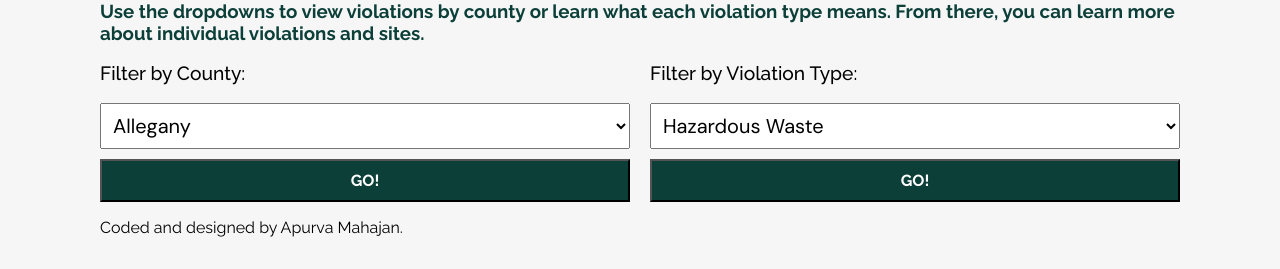
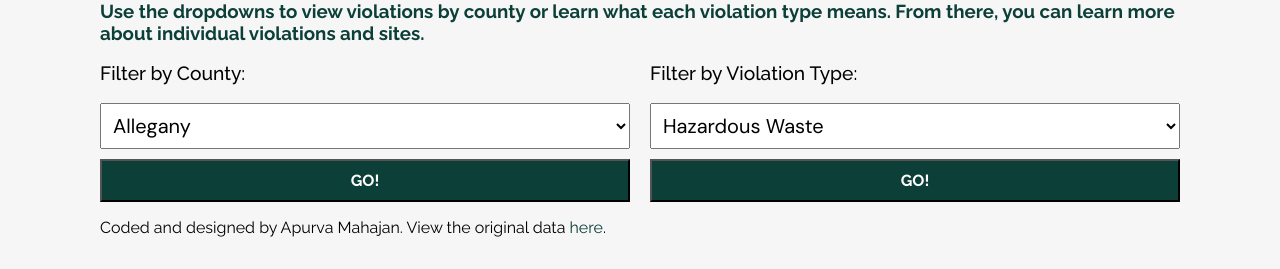
Before and after one commit to amahaja25/solid-waste, a Flask app: page / in a window 1280 px wide. Shown: the part 552-821 px from the top of the page. Run offline with Flask 3, Linux system fonts and the light colour scheme.

Commit message:
more violations

```diff
--- a/templates/index.html
+++ b/templates/index.html
@@ -52,7 +52,7 @@
             </div>
         </div>
         <footer>
-          <p>Coded and designed by Apurva Mahajan.</p>
+          <p>Coded and designed by Apurva Mahajan. View the original data <a href="https://opendata.maryland.gov/stories/s/LMA-Solid-Waste-Program-Violation/rqzj-6qrm/" target="_blank">here</a>.</p>
         </footer>
         </div>
       </div>
```
